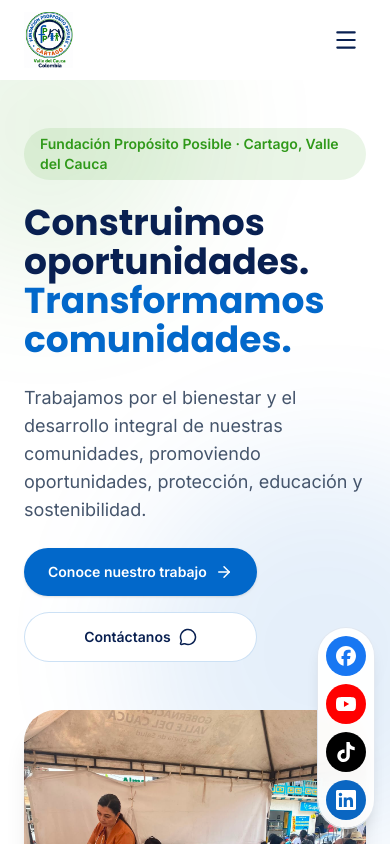
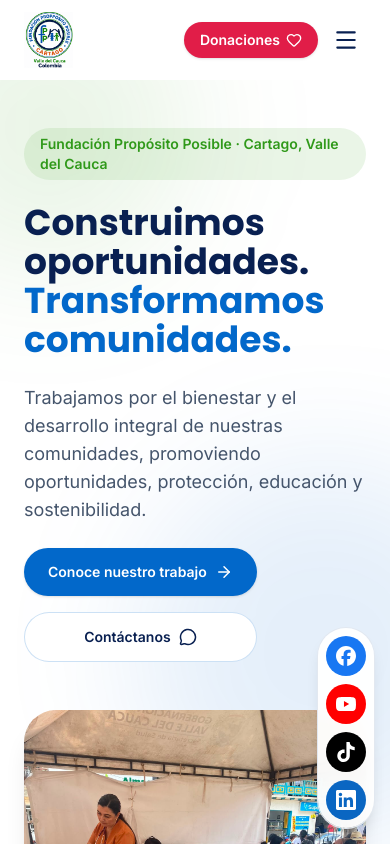
Before and after one commit to fundacionpropposito-ctrl/Fundici-n-PP, a Next.js app: page / in a window 390 px wide. Shown: the top 844 px of the page. Built offline with nearby package versions, Linux system fonts and the light colour scheme.

Commit message:
fix: mostrar botón de donaciones en la barra móvil

```diff
--- a/src/components/layout/Navbar.tsx
+++ b/src/components/layout/Navbar.tsx
@@ -56,15 +56,25 @@ export default function Navbar() {
           </Button>
         </div>
 
+        <div className="flex items-center gap-2 lg:hidden">
+          <Link
+            href="/donaciones"
+            onClick={() => setOpen(false)}
+            className="inline-flex items-center justify-center gap-1.5 rounded-full bg-brand-rose px-4 py-2 text-sm font-semibold text-white shadow-sm transition-all duration-300 hover:bg-brand-rose-dark"
+          >
+            Donaciones
+            <Heart size={16} />
+          </Link>
           <button
             type="button"
             aria-label={open ? "Cerrar menú" : "Abrir menú"}
             aria-expanded={open}
             onClick={() => setOpen((v) => !v)}
-          className="flex h-10 w-10 items-center justify-center rounded-full text-brand-blue-dark lg:hidden"
+            className="flex h-10 w-10 items-center justify-center rounded-full text-brand-blue-dark"
           >
             {open ? <X size={26} /> : <Menu size={26} />}
           </button>
+        </div>
       </nav>
 
       {open && (
@@ -86,14 +96,6 @@ export default function Navbar() {
             <Button href="/#contacto" onClick={() => setOpen(false)}>
               Contáctanos
             </Button>
-            <Button
-              href="/donaciones"
-              variant="donate"
-              icon={<Heart size={18} />}
-              onClick={() => setOpen(false)}
-            >
-              Donaciones
-            </Button>
           </div>
         </div>
       )}
```
Lines whose indentation alone changed are shown as unchanged.
